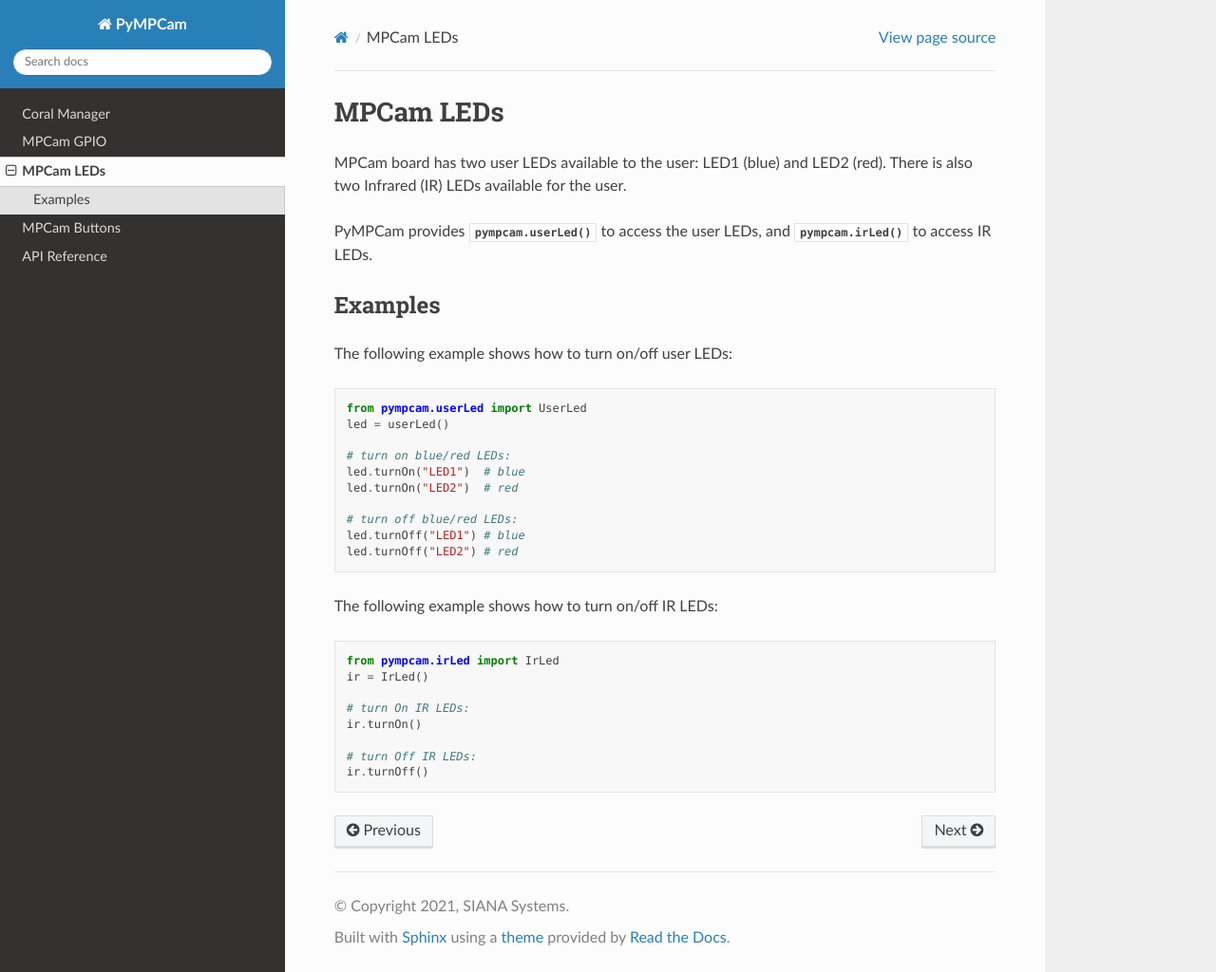
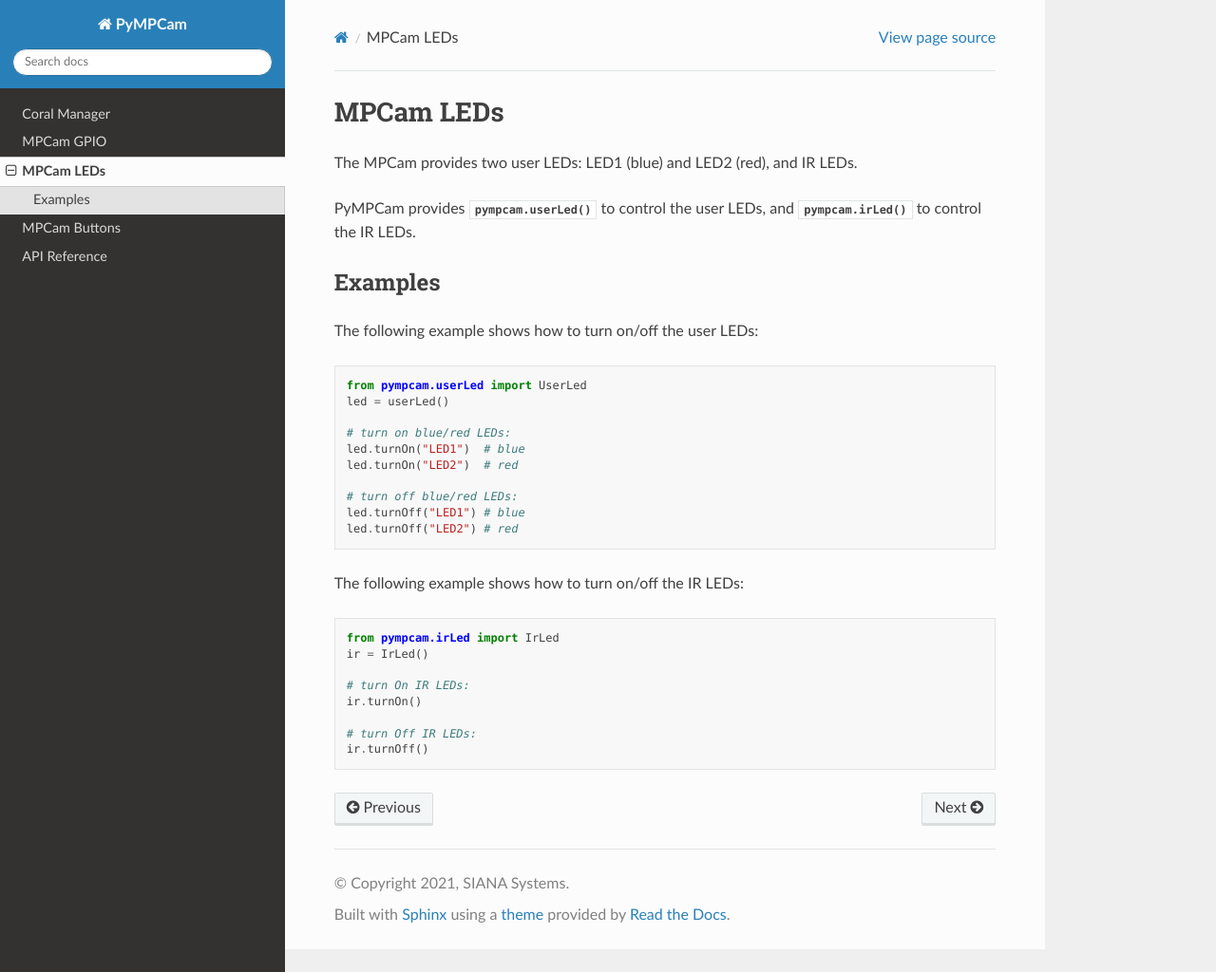
Before and after one commit to siana-systems/pympcam, a Sphinx documentation site: the page built from docs/leds.rst, in a window 1280 px wide and 1024 px high. Shown: the whole window at 95% size. Built offline with Sphinx 7.4.7 and the Read the Docs theme 2.0.0, drawn with Linux system fonts in a browser that asks for light colours.

Commit message:
Update leds.rst

```diff
--- a/docs/leds.rst
+++ b/docs/leds.rst
@@ -1,14 +1,13 @@
 MPCam LEDs
 ==========
-MPCam board has two user LEDs available to the user: LED1 (blue) and LED2 (red).
-There is also two Infrared (IR) LEDs available for the user.
+The MPCam provides two user LEDs: LED1 (blue) and LED2 (red), and IR LEDs.
 
-PyMPCam provides :py:meth:`pympcam.userLed` to access the user LEDs, and
-:py:meth:`pympcam.irLed` to access IR LEDs.
+PyMPCam provides :py:meth:`pympcam.userLed` to control the user LEDs, and
+:py:meth:`pympcam.irLed` to control the IR LEDs.
 
 Examples
 --------
-The following example shows how to turn on/off user LEDs::
+The following example shows how to turn on/off the user LEDs::
 
     from pympcam.userLed import UserLed
     led = userLed()
@@ -21,7 +20,7 @@
     led.turnOff("LED1") # blue
     led.turnOff("LED2") # red
 
-The following example shows how to turn on/off IR LEDs::
+The following example shows how to turn on/off the IR LEDs::
 
     from pympcam.irLed import IrLed
     ir = IrLed()
```
